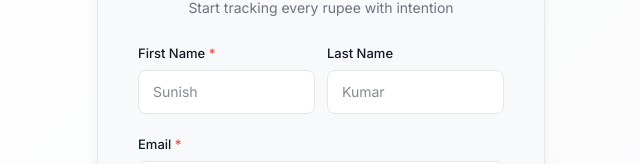
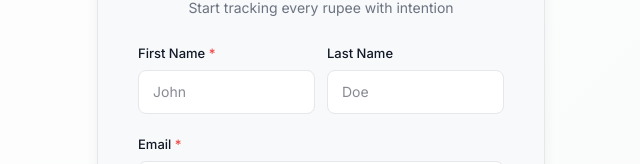
Before and after one commit to sunishkumarr/Track-your-money-bro, a Next.js app: page /register in a window 1280 px wide. Shown: the part 281-445 px from the top of the page, without its empty margins (319-959 px from the left). Built offline with nearby package versions, Linux system fonts and the light colour scheme; no server answers.

Commit message:
chore: sanitize and standardize UI and documentation placeholders

```diff
--- a/src/app/(auth)/register/page.tsx
+++ b/src/app/(auth)/register/page.tsx
@@ -100,7 +100,7 @@ export default function RegisterPage() {
               value={formData.first_name}
               onChange={handleChange}
               className={`auth-form__input ${errors.first_name ? 'auth-form__input--error' : ''}`}
-              placeholder="Sunish"
+              placeholder="John"
             />
             {errors.first_name && (
               <p className="auth-form__error">{errors.first_name}</p>
@@ -119,7 +119,7 @@ export default function RegisterPage() {
               value={formData.last_name}
               onChange={handleChange}
               className={`auth-form__input ${errors.last_name ? 'auth-form__input--error' : ''}`}
-              placeholder="Kumar"
+              placeholder="Doe"
             />
             {errors.last_name && (
               <p className="auth-form__error">{errors.last_name}</p>
```
